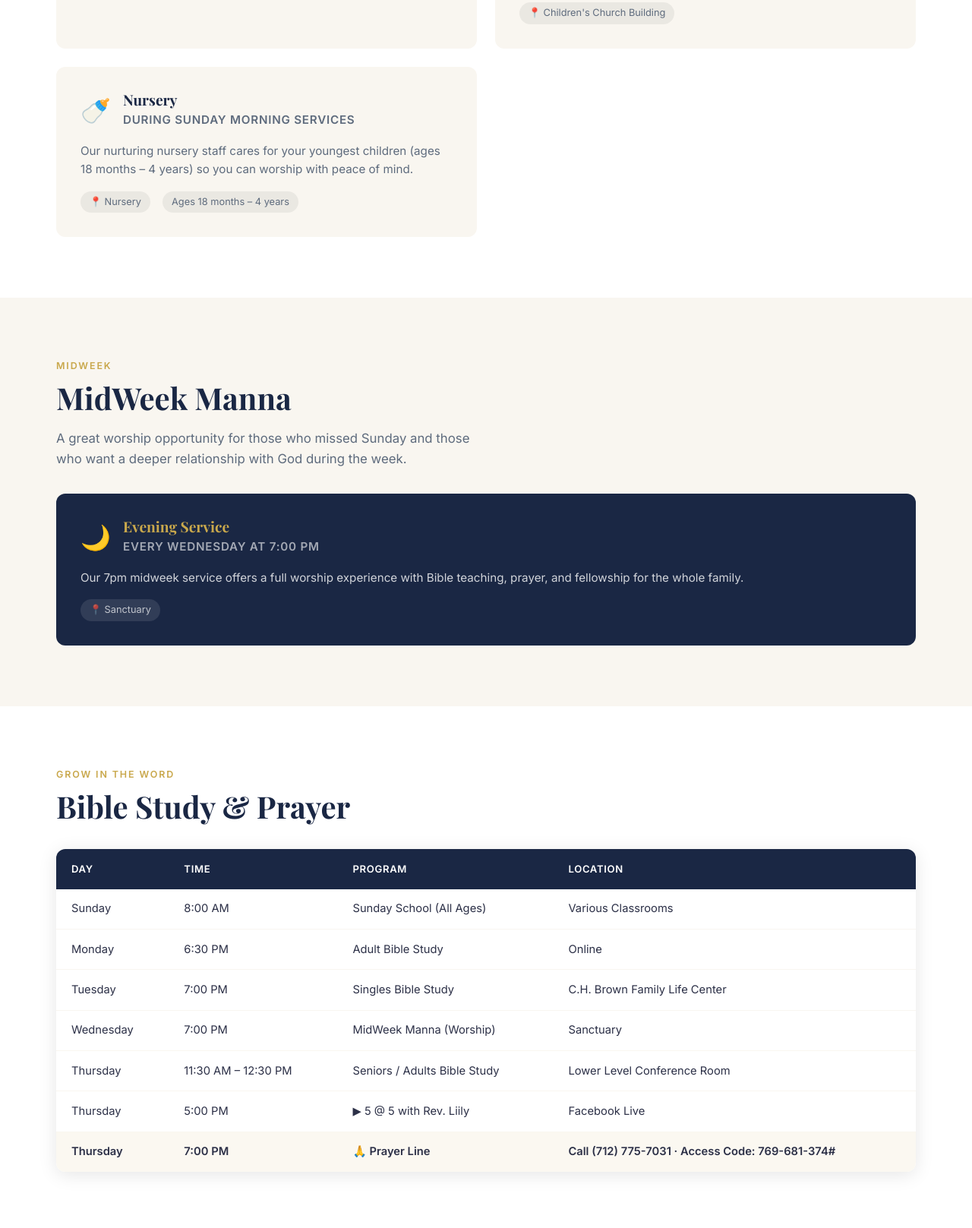
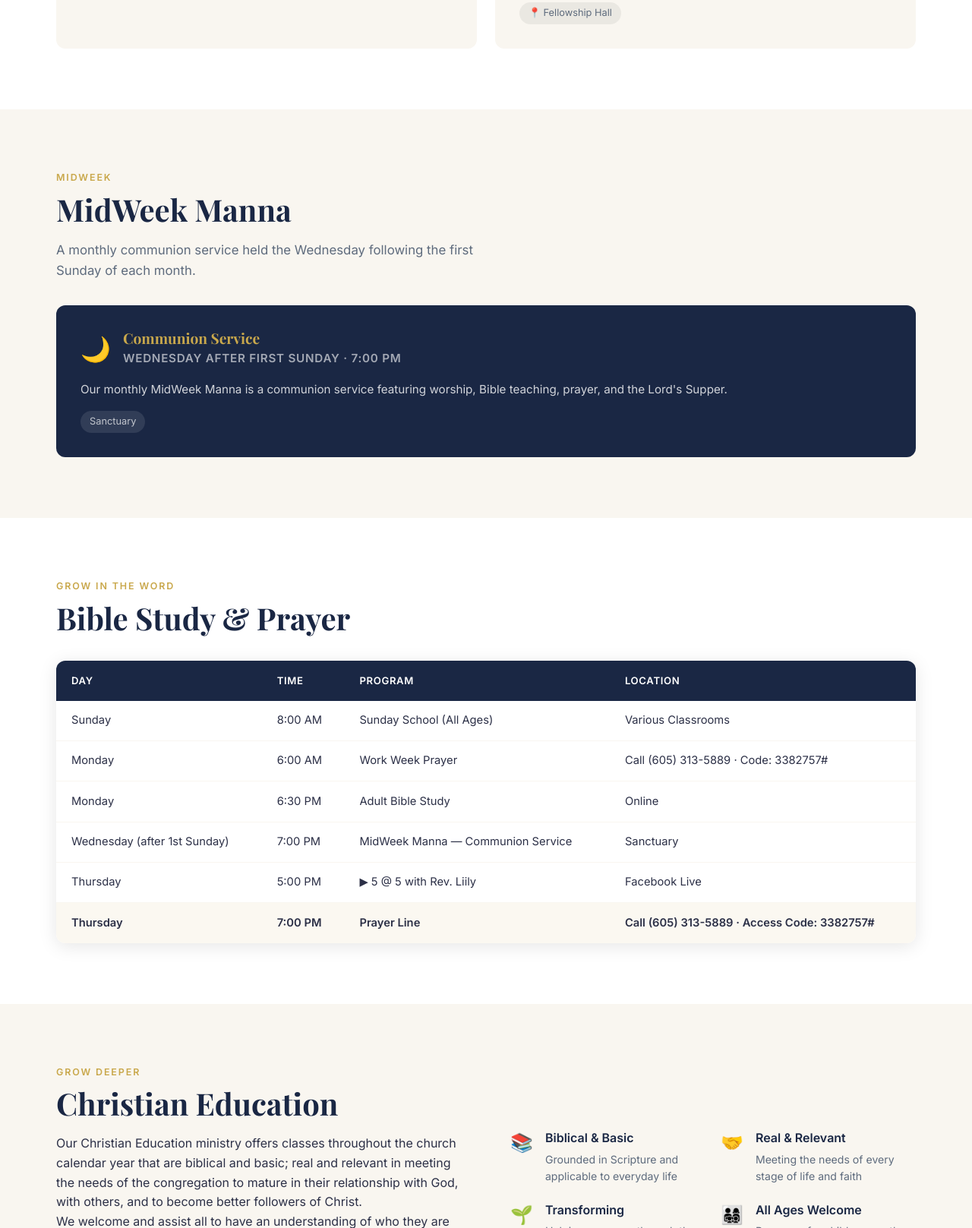
Before and after one commit to deja60/nlmbc-web, a website: page services.html in a window 1280 px wide. Shown: the part 1183-2800 px from the top of the page at 76% size. Drawn offline with nearby package versions, Linux system fonts and the light colour scheme.

Commit message:
Update service times across multiple pages to reflect new schedule and improve clarity

```diff
--- a/services.html
+++ b/services.html
@@ -4,7 +4,7 @@
   <meta charset="UTF-8" />
   <meta name="viewport" content="width=device-width, initial-scale=1.0" />
   <title>Worship &amp; Services | New Light Missionary Baptist Church</title>
-  <meta name="description" content="Worship and service times at New Light MBC — Sunday 9:00 AM, Sunday School 8:00 AM, Monday Bible Study 6:30 PM online, Wednesday MidWeek Manna 7:00 PM, and Thursday Prayer Line 7:00 PM." />
+  <meta name="description" content="Worship and service times at New Light MBC — Sunday 9:00 AM, Sunday School 8:00 AM, Monday Bible Study 6:30 PM online, MidWeek Manna communion service (Wed. after 1st Sunday) 7:00 PM, and Thursday Prayer Line 7:00 PM." />
   <link rel="icon" href="logo.png" type="image/png" />
   <link rel="preconnect" href="https://fonts.googleapis.com" />
   <link rel="preconnect" href="https://fonts.gstatic.com" crossorigin />
@@ -74,7 +74,7 @@
           <p>Join us in the Sanctuary for morning worship each Sunday. Services feature praise &amp; worship, prayer, and an anointed message from God's Word. Both in-person and online attendance options are available.</p>
           <div class="service-details">
             <span>📍 Sanctuary</span>
-            <span>🔴 Also available live online</span>
+            <span><a href="media.html" target="_blank" rel="noopener">🔴 Also available live online</a></span>
           </div>
         </div>
         <div class="service-card">
@@ -95,23 +95,9 @@
               <p class="service-time">11:00 AM — 1st, 2nd &amp; 4th Sundays</p>
             </div>
           </div>
-          <p>A safe, welcoming place where elementary school children learn about the love of God and the Word of God. Caring leaders use Bible stories, activities, and games to introduce children to God's wonder and His promises.</p>
+          <p>A safe, welcoming place where children elementary to high school age learn about the love of God and the Word of God. Caring leaders use Bible stories, activities, and games to introduce children to God's wonder and His promises.</p>
           <div class="service-details">
-            <span>📍 Children's Church Building</span>
-          </div>
-        </div>
-        <div class="service-card">
-          <div class="service-card-header">
-            <div class="service-icon">🍼</div>
-            <div>
-              <h3>Nursery</h3>
-              <p class="service-time">During Sunday Morning Services</p>
-            </div>
-          </div>
-          <p>Our nurturing nursery staff cares for your youngest children (ages 18 months – 4 years) so you can worship with peace of mind.</p>
-          <div class="service-details">
-            <span>📍 Nursery</span>
-            <span>Ages 18 months – 4 years</span>
+            <span>📍 Fellowship Hall</span>
           </div>
         </div>
       </div>
@@ -124,20 +110,20 @@
       <div class="section-header">
         <p class="section-eyebrow">Midweek</p>
         <h2 class="section-title">MidWeek Manna</h2>
-        <p class="section-sub">A great worship opportunity for those who missed Sunday and those who want a deeper relationship with God during the week.</p>
+        <p class="section-sub">A monthly communion service held the Wednesday following the first Sunday of each month.</p>
       </div>
       <div class="service-cards">
         <div class="service-card featured">
           <div class="service-card-header">
             <div class="service-icon">🌙</div>
             <div>
-              <h3>Evening Service</h3>
-              <p class="service-time">Every Wednesday at 7:00 PM</p>
+              <h3>Communion Service</h3>
+              <p class="service-time">Wednesday After First Sunday · 7:00 PM</p>
             </div>
           </div>
-          <p>Our 7pm midweek service offers a full worship experience with Bible teaching, prayer, and fellowship for the whole family.</p>
+          <p>Our monthly MidWeek Manna is a communion service featuring worship, Bible teaching, prayer, and the Lord's Supper.</p>
           <div class="service-details">
-            <span>📍 Sanctuary</span>
+            <span>Sanctuary</span>
           </div>
         </div>
       </div>
@@ -170,27 +156,21 @@
             </tr>
             <tr>
               <td>Monday</td>
+              <td>6:00 AM</td>
+              <td>Work Week Prayer</td>
+              <td>Call (605) 313-5889 · Code: 3382757#</td>
+            </tr>
+            <tr>
+              <td>Monday</td>
               <td>6:30 PM</td>
               <td>Adult Bible Study</td>
               <td>Online</td>
             </tr>
             <tr>
-              <td>Tuesday</td>
+              <td>Wednesday (after 1st Sunday)</td>
               <td>7:00 PM</td>
-              <td>Singles Bible Study</td>
-              <td>C.H. Brown Family Life Center</td>
-            </tr>
-            <tr>
-              <td>Wednesday</td>
-              <td>7:00 PM</td>
-              <td>MidWeek Manna (Worship)</td>
+              <td>MidWeek Manna — Communion Service</td>
               <td>Sanctuary</td>
-            </tr>
-            <tr>
-              <td>Thursday</td>
-              <td>11:30 AM – 12:30 PM</td>
-              <td>Seniors / Adults Bible Study</td>
-              <td>Lower Level Conference Room</td>
             </tr>
             <tr>
               <td>Thursday</td>
@@ -201,8 +181,8 @@
             <tr class="highlight-row">
               <td>Thursday</td>
               <td>7:00 PM</td>
-              <td>🙏 Prayer Line</td>
-              <td>Call (712) 775-7031 · Access Code: 769-681-374#</td>
+              <td>Prayer Line</td>
+              <td>Call (605) 313-5889 · Access Code: 3382757#</td>
             </tr>
           </tbody>
         </table>
@@ -258,11 +238,11 @@
     <div class="container prayer-line-inner">
       <div class="prayer-icon-big">🙏</div>
       <div>
-        <h2>Join Our Thursday Night Prayer Line</h2>
-        <p>Every Thursday at 7:00 PM — experience the transforming power of corporate prayer from anywhere.</p>
+        <h2>Join Us on the Prayer Line</h2>
+        <p>Monday mornings at 6:00 AM (Work Week Prayer) and Thursday evenings at 7:00 PM — experience the transforming power of corporate prayer from anywhere.</p>
         <div class="prayer-call-info">
-          <span class="call-num">Call: (712) 775-7031</span>
-          <span class="call-code">Access Code: 769-681-374#</span>
+          <span class="call-num">Call: (605) 313-5889</span>
+          <span class="call-code">Access Code: 3382757#</span>
         </div>
       </div>
     </div>
@@ -308,8 +288,9 @@
           <h4>Services</h4>
           <p>Sunday: 9:00 AM</p>
           <p>Sunday School: 8:00 AM</p>
+          <p>Monday Work Week Prayer: 6:00 AM</p>
           <p>Monday Bible Study: 6:30 PM Online</p>
-          <p>Wednesday MidWeek Manna: 7:00 PM</p>
+          <p>MidWeek Manna (Wed. after 1st Sun.): 7:00 PM</p>
           <p>Thu — 5 @ 5 w/ Rev. Liily: 5:00 PM Facebook</p>
           <p>Prayer Line (Thu): 7:00 PM</p>
         </div>
```
Also changed, not shown: about.html (+2 -1 lines), contact.html (+2 -1 lines), index.html (+13 -5 lines), leadership.html (+2 -1 lines), media.html (+4 -3 lines), new-visitor.html (+15 -14 lines).
